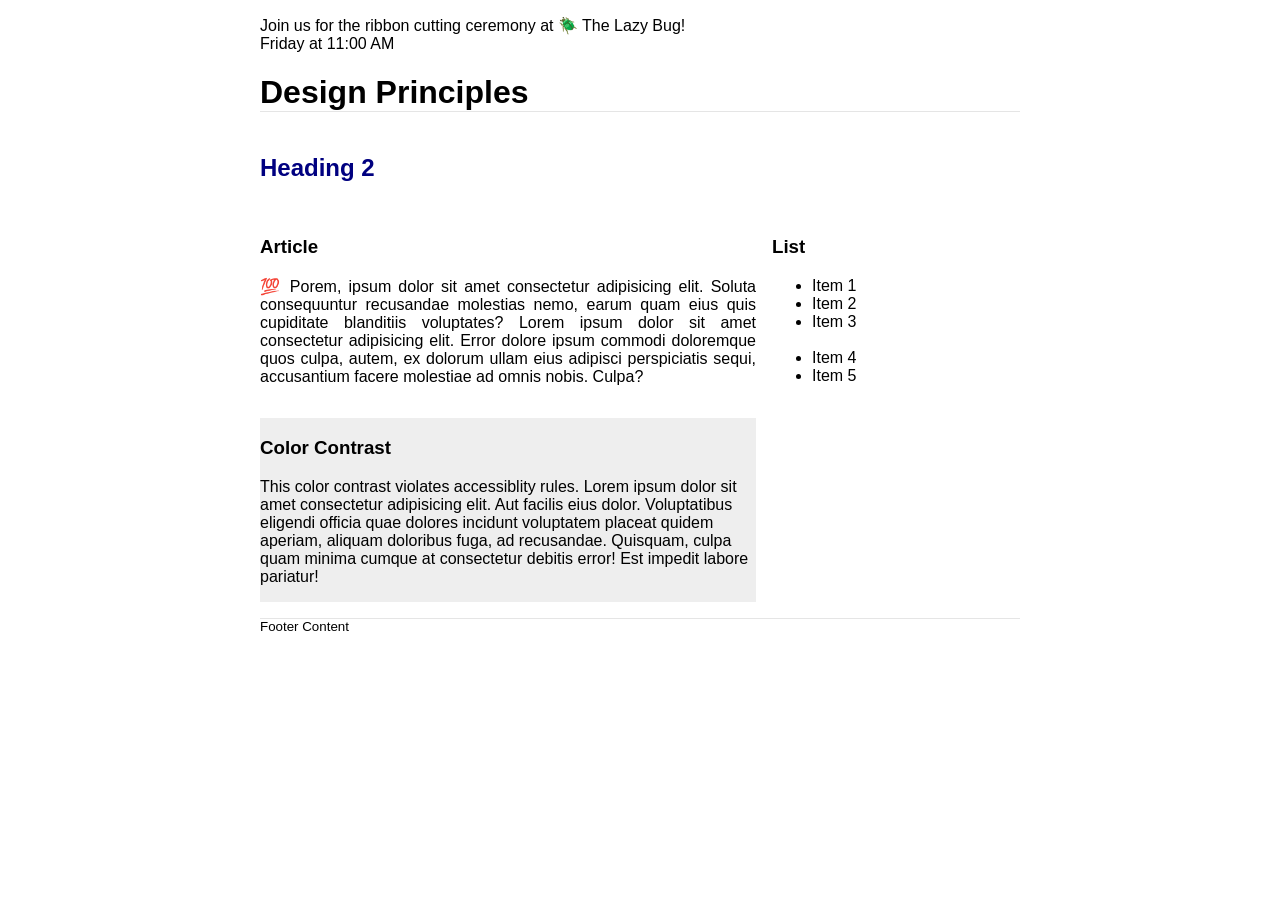
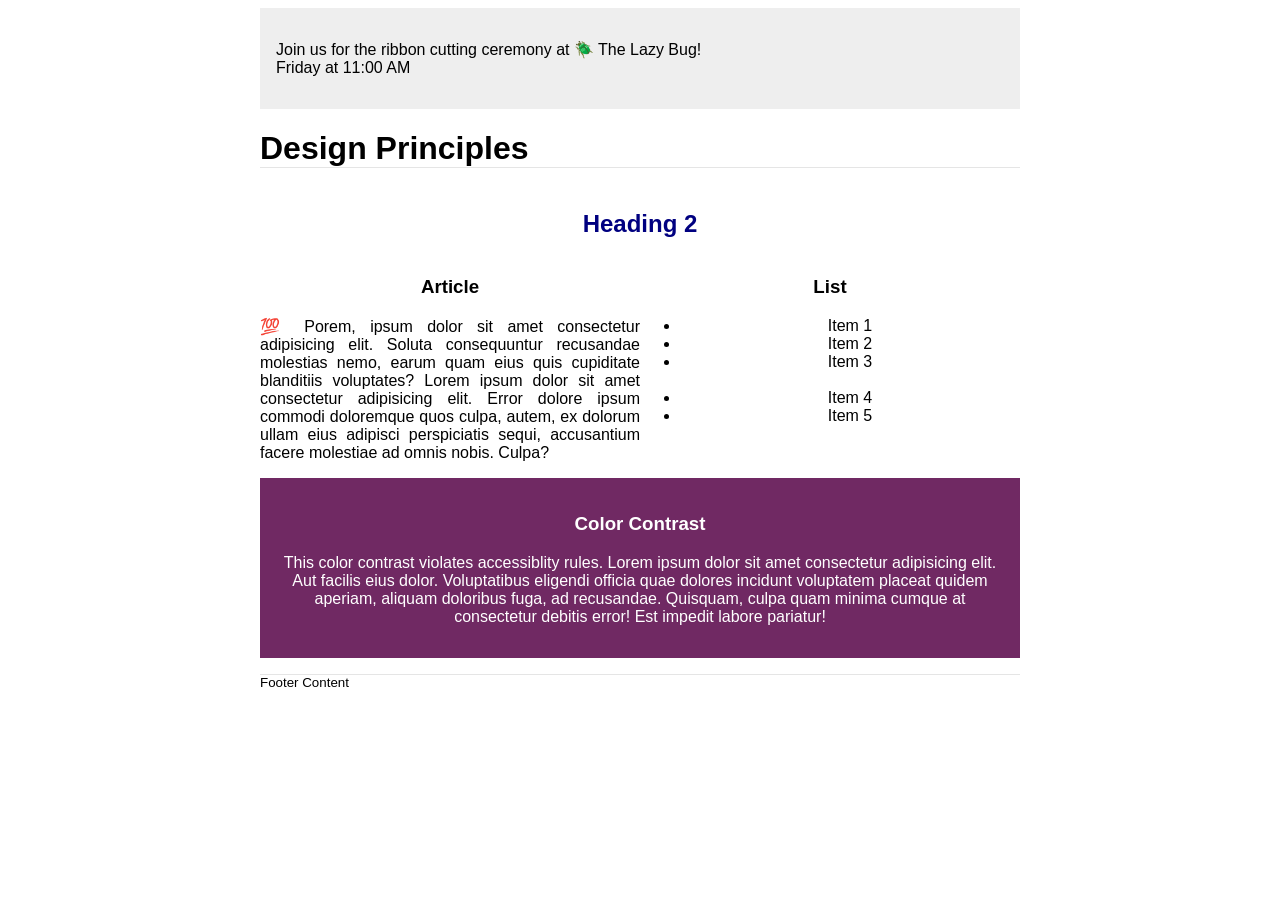

week02 project

--- a/week03/styles/design.css
+++ b/week03/styles/design.css
@@ -9,7 +9,7 @@ footer {
     margin: 0 auto;
 }
 
-marquee {
+.banner {
     padding: 1rem;
     background-color: #eee;
 }
@@ -20,11 +20,14 @@ h1 {
 
 main {
     display: grid;
+    grid-template-columns: 1fr 1fr;
+    text-align: center;
 }
 
 h2 {
     color: navy;
-    text-align: left;
+    grid-column: 1 / -1;
+
 }
 
 article p {
@@ -32,8 +35,10 @@ article p {
 }
 
 .callout {
-    color: #000000;
-    background-color: #eeeeee;
+    color: white;
+    background-color: #702963;
+    padding: 1rem;
+    grid-column: 1 / -1;
 }
 
 footer {
@@ -41,15 +46,4 @@ footer {
     border-top: 1px solid rgba(0, 0, 0, 0.1);
     font-size: smaller;
     text-align: left;
-}
-
-main {
-    display: grid;
-    grid-template-columns: 2fr 1fr;
-    /* article wider, list narrower */
-    gap: 1rem;
-}
-
-main h2 {
-    grid-column: 1 / -1;
 }
